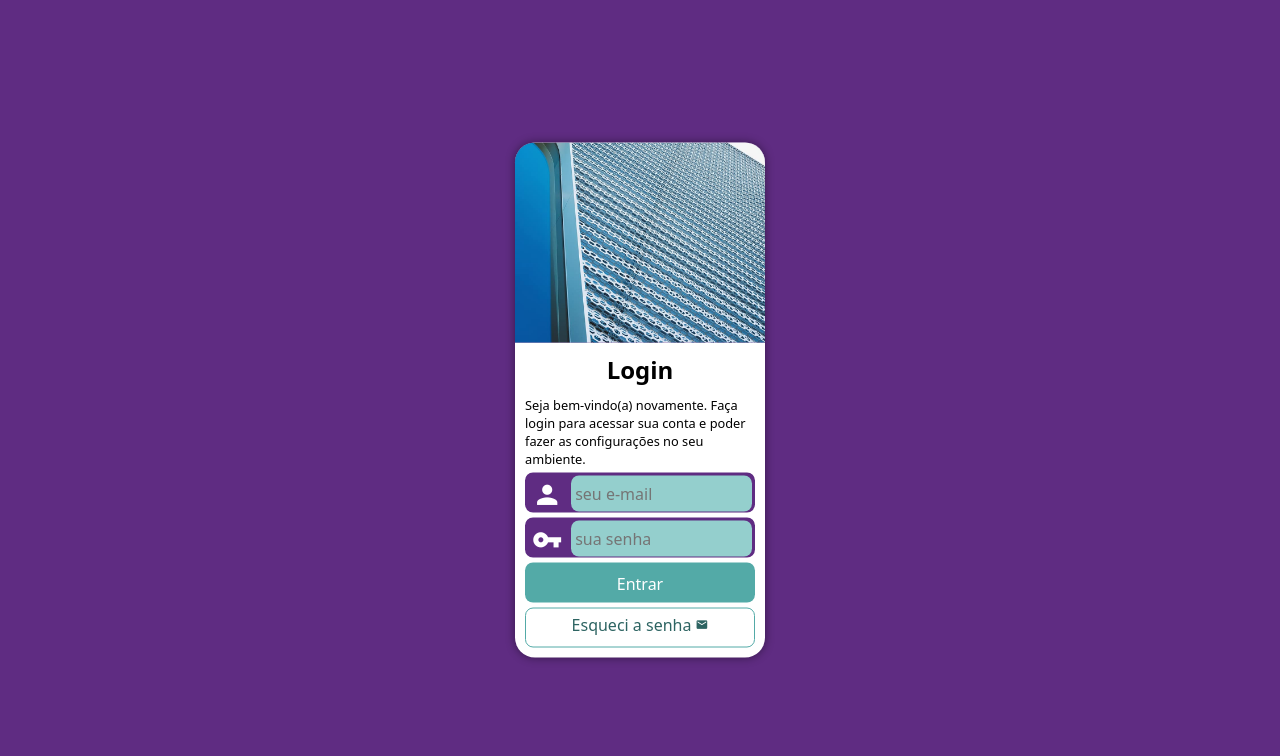
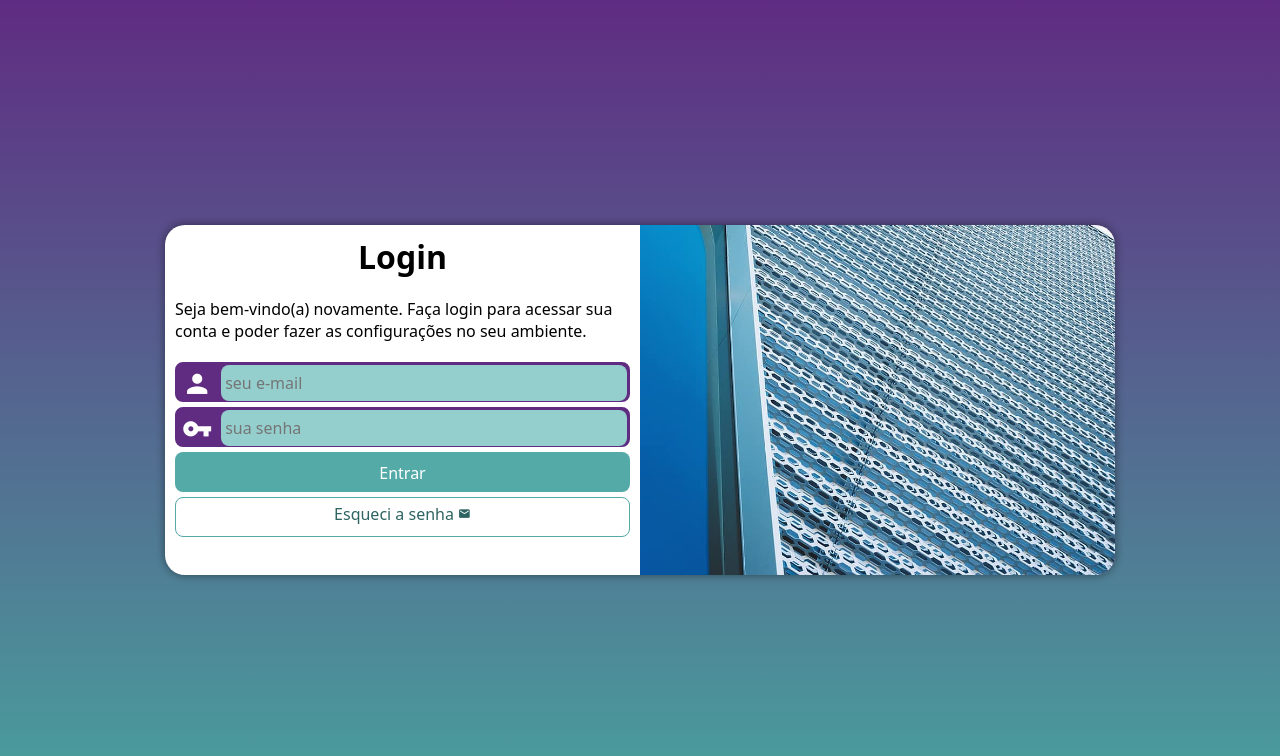
Before and after one commit to VitorEmanoelNogueira/projeto-login, a plain HTML site: page index.html in a window 1280 px wide. Drawn offline with Linux system fonts and the light colour scheme.

Commit message:
Criei as configurações de Media Queries

```diff
--- /dev/null
+++ b/css/media-query.css
@@ -0,0 +1,51 @@
+@charset "UTF-8";
+
+@media screen and (min-width: 768px){
+    body{
+        background-image: linear-gradient(to top, #49a09d,#5f2c82);
+    }
+
+
+    section#login{
+        width:80vw;
+        height: 280px;
+    }
+
+    section#login > div#imagem{
+        float: left;
+        width: 30%;
+        height: 100%;
+    }
+
+    section#login > div#formulario{
+        float: right;
+        width: 70%;
+    }
+}
+
+@media screen and (min-width: 992px){
+    section#login{
+        height: 350px;
+        width: 950px;
+    }
+
+    section#login > div#imagem{
+        float: right;
+        width: 50%;
+        height: 100%;
+    }
+
+    section#login > div#formulario{
+        float: left;
+        width: 50%;
+    }
+
+    div#formulario > h1{
+        font-size: 2em;
+    }
+
+    div#formulario > p{
+        font-size: 1em;
+        margin: 20px 0px;
+    }
+}
--- a/css/style.css
+++ b/css/style.css
@@ -12,7 +12,7 @@
     box-sizing: border-box;
 }
 
-body{
+body, html{
     background-color: var(--cor2);
     height: 100vh;
     width: 100vw;
--- a/index.html
+++ b/index.html
@@ -4,8 +4,9 @@
     <meta charset="UTF-8">
     <meta name="viewport" content="width=device-width, initial-scale=1.0">
     <title>Login</title>
+    <link href="https://fonts.googleapis.com/icon?family=Material+Icons" rel="stylesheet">
     <link rel="stylesheet" href="css/style.css">
-    <link href="https://fonts.googleapis.com/icon?family=Material+Icons" rel="stylesheet">
+    <link rel="stylesheet" href="css/media-query.css">
 </head>
 <body>
     <main>
```
